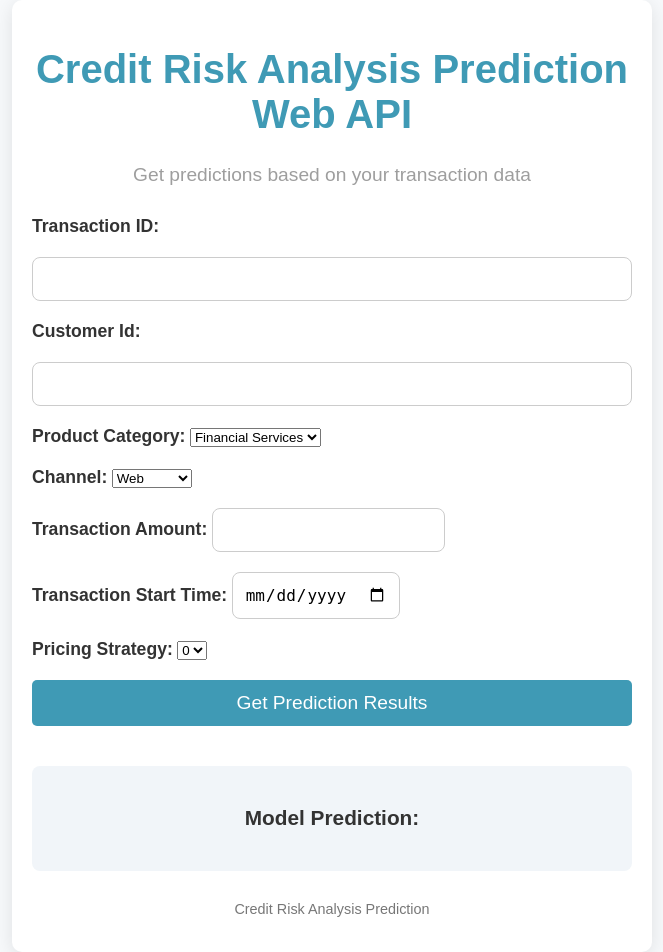
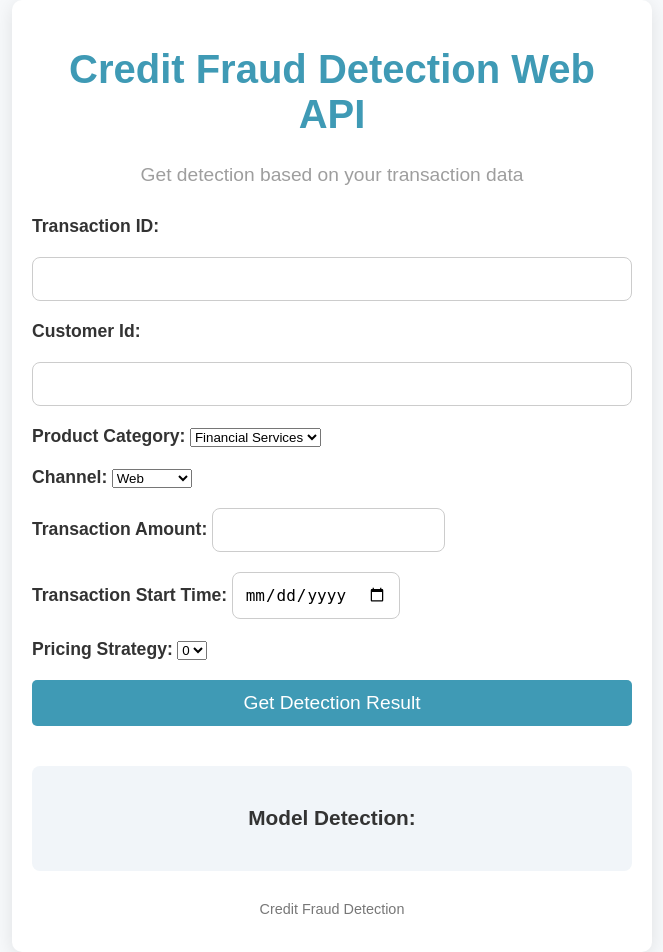
Before and after one commit to Serkalem-negusse1/Bati_bank_credit_risk, a Flask app: page / in a window 1280 px wide. Shown: the whole page, without its empty margins (308-971 px from the left). Run offline with Flask 3, Linux system fonts and the light colour scheme.

Commit message:
Detection Updated

```diff
--- a/templates/index.htm
+++ b/templates/index.htm
@@ -3,14 +3,14 @@
 <head>
     <meta charset="UTF-8">
     <meta name="viewport" content="width=device-width, initial-scale=1.0">
-    <title>Credit Risk Analysis Prediction Web API</title>
+    <title>Credit Fraud Detection Web API</title>
     <link rel="stylesheet" href="{{ url_for('static', filename='styles.css') }}">
 </head>
 <body>
     <div class="container">
         <header>
-            <h1>Credit Risk Analysis Prediction Web API</h1>
-            <p>Get predictions based on your transaction data</p>
+            <h1>Credit Fraud Detection Web API</h1>
+            <p>Get detection based on your transaction data</p>
         </header>
 
         <section class="form-container">
@@ -58,16 +58,16 @@
                 </select>
             </div>
 
-            <button id="predictBtn" class="button">Get Prediction Results</button>
+            <button id="predictBtn" class="button">Get Detection Result</button>
         </section>
 
         <section class="result-container">
             <div id="prediction-result" style="margin-top: 20px;"></div>
-            <p><strong>Model Prediction:</strong> <span id="mdResult"></span></p>
+            <p><strong>Model Detection:</strong> <span id="mdResult"></span></p>
         </section>
 
         <footer>
-            <p>Credit Risk Analysis Prediction</p>
+            <p>Credit Fraud Detection</p>
         </footer>
     </div>
 
```
